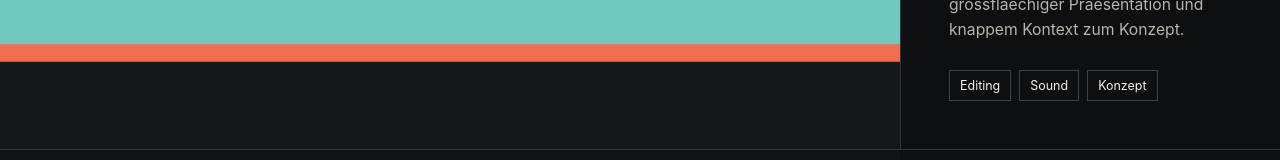
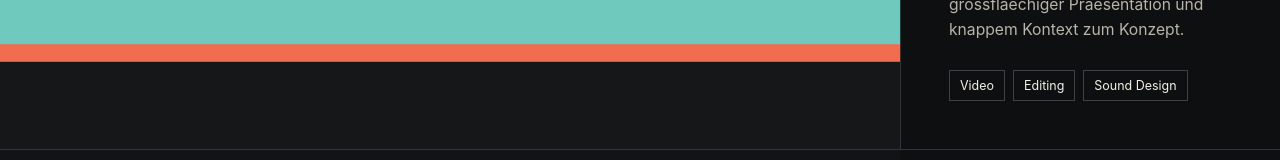
Before and after one commit to eligi9/eliasginter.de, a Vue app: page / in a window 1280 px wide. Shown: the part 2252-2412 px from the top of the page. Built offline with nearby package versions, Linux system fonts and the light colour scheme.

Commit message:
Add project data structure

```diff
--- a/src/App.vue
+++ b/src/App.vue
@@ -1,33 +1,7 @@
 <script setup>
 import ProjectModule from './components/ProjectModule.vue'
 import P5Canvas from './components/P5Canvas.vue'
-
-const projects = [
-  {
-    kicker: 'Webapp / Interaction',
-    title: 'Interface als Spielfeld',
-    type: 'p5',
-    description:
-      'Ein experimenteller Sketch fuer generative Navigation, Bewegung und direkte Interaktion.',
-    meta: ['p5.js', 'Vue', 'Prototyping'],
-  },
-  {
-    kicker: 'Video / Schnitt',
-    title: 'Rhythmus im Stadtraum',
-    type: 'video',
-    description:
-      'Kurzer Video-Case mit grossflaechiger Praesentation und knappem Kontext zum Konzept.',
-    meta: ['Editing', 'Sound', 'Konzept'],
-  },
-  {
-    kicker: 'Design / Konzept',
-    title: 'Visuelles System',
-    type: 'image',
-    description:
-      'Bildstarke Dokumentation fuer Gestaltungskonzepte, Mockups, Fotos oder Prozessmaterial.',
-    meta: ['Branding', 'Layout', 'Research'],
-  },
-]
+import projects from './data/projects.json'
 </script>
 
 <template>
--- a/src/components/ProjectModule.vue
+++ b/src/components/ProjectModule.vue
@@ -20,9 +20,9 @@ defineProps({
         muted
         loop
         playsinline
-        poster="/media/video-poster.svg"
+        :poster="project.media.poster"
       ></video>
-      <img v-else class="media-fill" src="/media/concept-board.svg" alt="" />
+      <img v-else class="media-fill" :src="project.media.src" :alt="project.media.alt" />
     </div>
 
     <div class="project-info">
@@ -30,7 +30,7 @@ defineProps({
       <h2>{{ project.title }}</h2>
       <p>{{ project.description }}</p>
       <ul aria-label="Schlagworte">
-        <li v-for="item in project.meta" :key="item">{{ item }}</li>
+        <li v-for="item in project.tags" :key="item">{{ item }}</li>
       </ul>
     </div>
   </article>
--- /dev/null
+++ b/src/data/projects.json
@@ -0,0 +1,77 @@
+[
+  {
+    "id": "interface-als-spielfeld",
+    "title": "Interface als Spielfeld",
+    "kicker": "Webapp / Interaction",
+    "type": "p5",
+    "year": "2026",
+    "status": "Prototype",
+    "description": "Ein experimenteller Sketch fuer generative Navigation, Bewegung und direkte Interaktion.",
+    "summary": "Interaktives System, in dem Interface, Bewegung und Zeit als visuelle Struktur zusammenkommen.",
+    "role": ["Concept", "Design", "Frontend Development"],
+    "tools": ["p5.js", "Vue", "Vite"],
+    "tags": ["Interaction", "Generative Design", "Prototyping"],
+    "media": {
+      "kind": "p5",
+      "src": null,
+      "poster": null,
+      "alt": "Generativer p5-Sketch als grossflaechiges Projektmedium"
+    },
+    "links": {
+      "live": null,
+      "repository": null,
+      "caseStudy": null
+    },
+    "featured": true
+  },
+  {
+    "id": "rhythmus-im-stadtraum",
+    "title": "Rhythmus im Stadtraum",
+    "kicker": "Video / Schnitt",
+    "type": "video",
+    "year": "2026",
+    "status": "Draft",
+    "description": "Kurzer Video-Case mit grossflaechiger Praesentation und knappem Kontext zum Konzept.",
+    "summary": "Audiovisuelles Experiment ueber Bewegung, Schnitt, Rhythmus und urbane Wahrnehmung.",
+    "role": ["Concept", "Editing", "Sound"],
+    "tools": ["Premiere Pro", "After Effects"],
+    "tags": ["Video", "Editing", "Sound Design"],
+    "media": {
+      "kind": "video",
+      "src": null,
+      "poster": "/media/video-poster.svg",
+      "alt": "Abstrakter Videoposter fuer eine Arbeit ueber Rhythmus im Stadtraum"
+    },
+    "links": {
+      "live": null,
+      "repository": null,
+      "caseStudy": null
+    },
+    "featured": true
+  },
+  {
+    "id": "visuelles-system",
+    "title": "Visuelles System",
+    "kicker": "Design / Konzept",
+    "type": "image",
+    "year": "2026",
+    "status": "Concept",
+    "description": "Bildstarke Dokumentation fuer Gestaltungskonzepte, Mockups, Fotos oder Prozessmaterial.",
+    "summary": "Konzeptuelles Gestaltungssystem mit Fokus auf Bildflaechen, Ordnung und Materialitaet.",
+    "role": ["Research", "Visual Design", "Documentation"],
+    "tools": ["Figma", "Photoshop"],
+    "tags": ["Branding", "Layout", "Research"],
+    "media": {
+      "kind": "image",
+      "src": "/media/concept-board.svg",
+      "poster": null,
+      "alt": "Abstraktes Konzeptboard als Platzhalter fuer Projektbilder"
+    },
+    "links": {
+      "live": null,
+      "repository": null,
+      "caseStudy": null
+    },
+    "featured": true
+  }
+]
```
